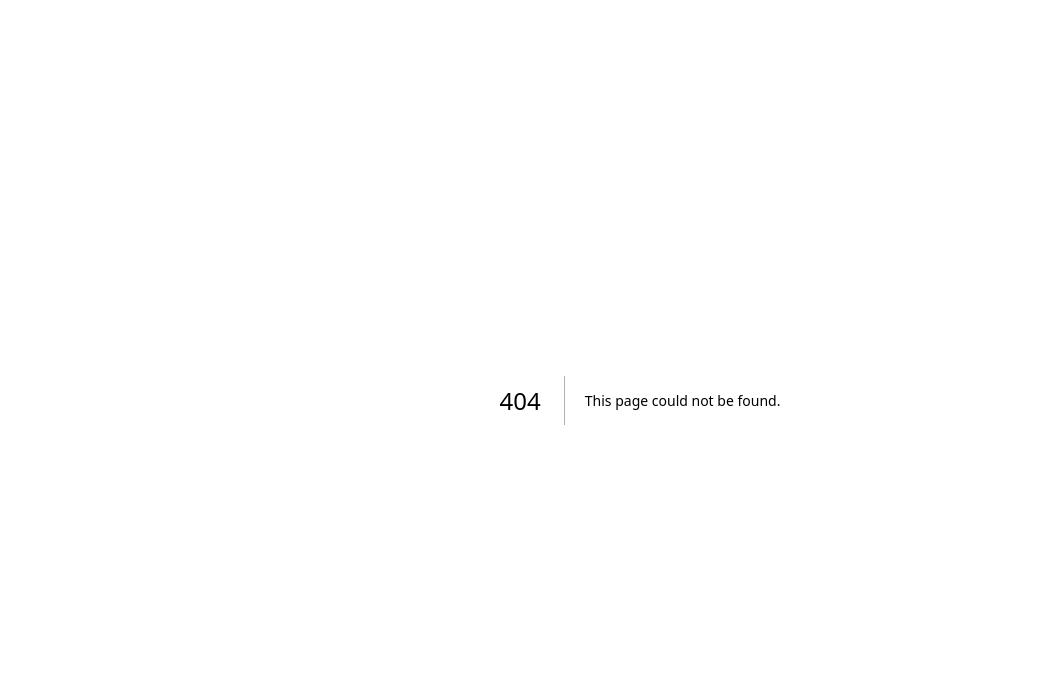
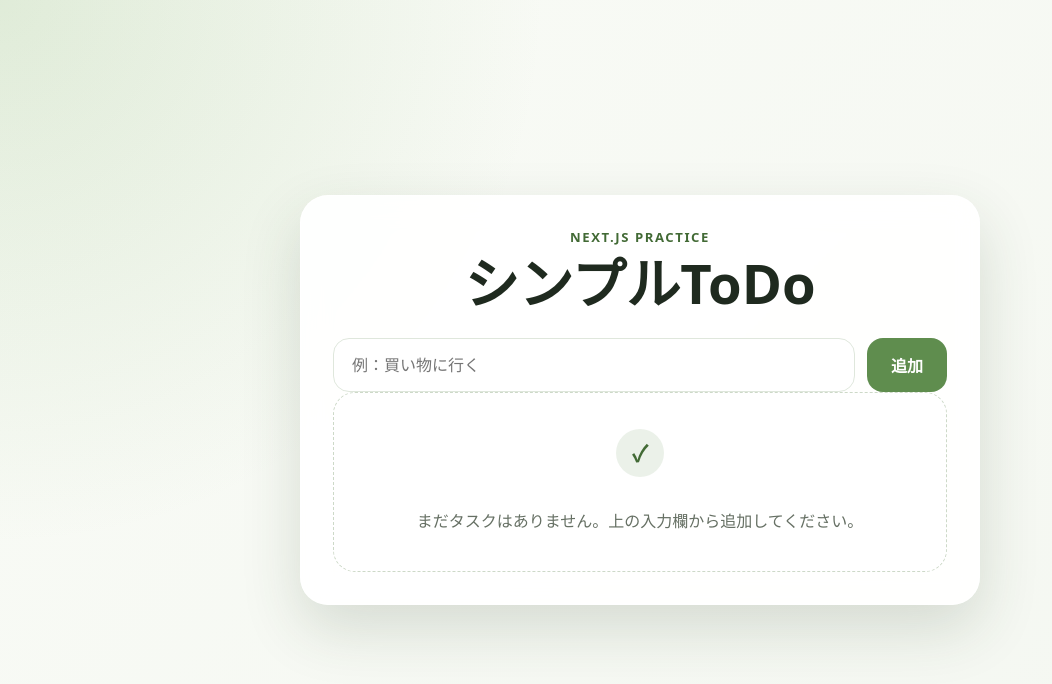
Before and after one commit to 01hojo10-creator/nextjs-simple-todo-ja, a Next.js app: page / in a window 1280 px wide. Before the commit this address had no page. Shown: the top 684 px of the page, without its empty margins (0-1052 px from the left). Built offline with nearby package versions, Linux system fonts and the light colour scheme.

Commit message:
Create page.tsx

```diff
--- /dev/null
+++ b/app/page.tsx
@@ -0,0 +1,101 @@
+"use client";
+
+import { FormEvent, useState } from "react";
+
+type Todo = {
+  id: number;
+  title: string;
+  completed: boolean;
+};
+
+export default function Home() {
+  const [todos, setTodos] = useState<Todo[]>([]);
+  const [inputText, setInputText] = useState("");
+
+  function addTodo(event: FormEvent<HTMLFormElement>) {
+    event.preventDefault();
+
+    const title = inputText.trim();
+    if (!title) return;
+
+    const newTodo: Todo = {
+      id: Date.now(),
+      title,
+      completed: false
+    };
+
+    setTodos((currentTodos) => [newTodo, ...currentTodos]);
+    setInputText("");
+  }
+
+  function toggleTodo(id: number) {
+    setTodos((currentTodos) =>
+      currentTodos.map((todo) =>
+        todo.id === id ? { ...todo, completed: !todo.completed } : todo
+      )
+    );
+  }
+
+  function deleteTodo(id: number) {
+    setTodos((currentTodos) => currentTodos.filter((todo) => todo.id !== id));
+  }
+
+  return (
+    <main className="pageShell">
+      <section className="todoCard" aria-labelledby="app-title">
+        <div className="hero">
+          <p className="eyebrow">Next.js Practice</p>
+          <h1 id="app-title">シンプルToDo</h1>
+        </div>
+
+        <form className="inputArea" onSubmit={addTodo}>
+          <label className="srOnly" htmlFor="todo-input">
+            タスク名
+          </label>
+          <input
+            id="todo-input"
+            type="text"
+            value={inputText}
+            onChange={(event) => setInputText(event.target.value)}
+            placeholder="例：買い物に行く"
+            aria-label="タスク名を入力"
+          />
+          <button type="submit">追加</button>
+        </form>
+
+        <div className="todoList" aria-label="タスク一覧">
+          {todos.length === 0 ? (
+            <div className="emptyState">
+              <span aria-hidden="true">✓</span>
+              <p>まだタスクはありません。上の入力欄から追加してください。</p>
+            </div>
+          ) : (
+            todos.map((todo) => (
+              <article
+                className={`todoItem ${todo.completed ? "completed" : ""}`}
+                key={todo.id}
+              >
+                <label className="checkArea">
+                  <input
+                    type="checkbox"
+                    checked={todo.completed}
+                    onChange={() => toggleTodo(todo.id)}
+                  />
+                  <span>{todo.title}</span>
+                </label>
+                <button
+                  className="deleteButton"
+                  type="button"
+                  onClick={() => deleteTodo(todo.id)}
+                  aria-label={`${todo.title}を削除`}
+                >
+                  削除
+                </button>
+              </article>
+            ))
+          )}
+        </div>
+      </section>
+    </main>
+  );
+}
```
